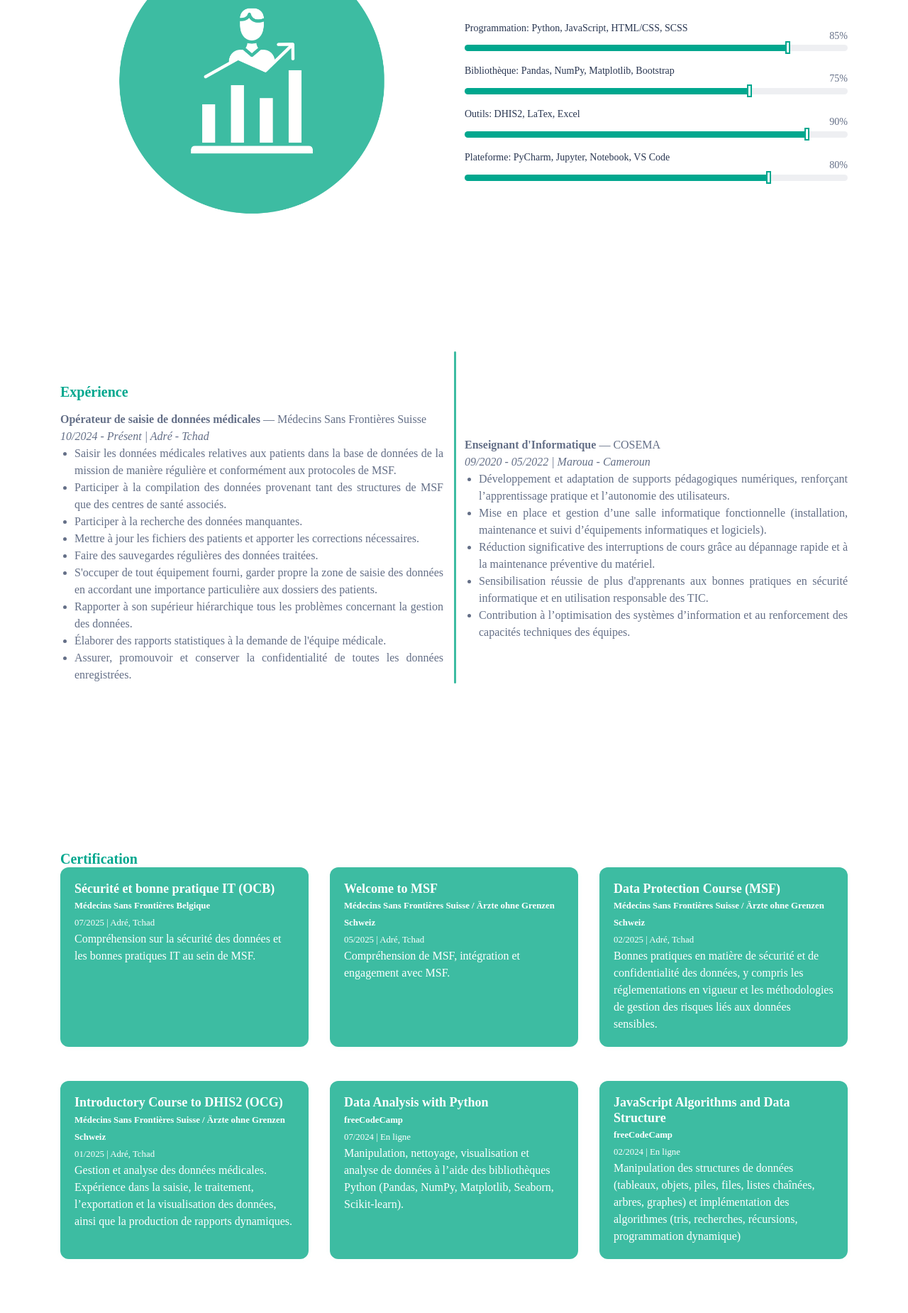
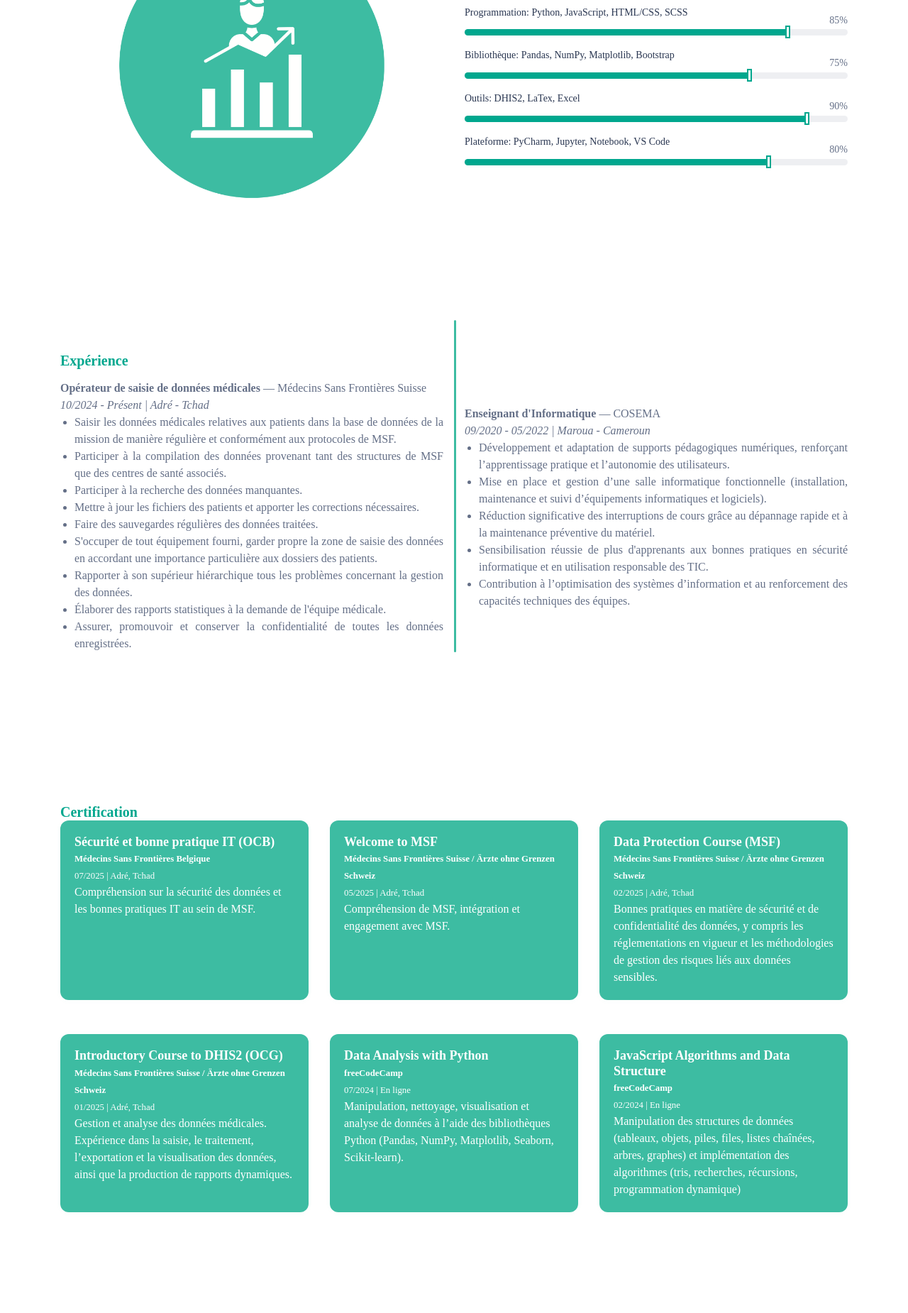
Before and after one commit to Sabour-Fidel/porfolio, a plain HTML site: page index.html in a window 1280 px wide. Shown: the part 950-2800 px from the top of the page at 71% size. Drawn offline with Linux system fonts and the light colour scheme.

Commit message:
update index

```diff
--- a/index.html
+++ b/index.html
@@ -113,7 +113,7 @@
                             <h2 class="header_title wow fadeInUp" data-wow-duration="1.3s" data-wow-delay="0.5s">Analyste de données</h2>
                             <ul class="header_btns mt-20 wow fadeInUp d-flex gap-3" data-wow-duration="1.3s" data-wow-delay="0.8s" style="list-style: none; padding-left: 1;">
                                 <li><a class="main-btn" href="assets/files/CV_Fidel_SABOUR.pdf" download>Télécharger mon CV</a></li>
-                                <li style="margin-left: 10px;"><a class="main-btn btn-two page-scroll" href="#contact">Me contacter</a></li>
+                                <li style="margin-left: 10px;"><a class="main-btn btn-two page-scroll" href="#contact">Contact</a></li>
                             </ul>
                             <p class="text-justify">Analyste de données et doté d'une bonne connaissance en systèmes d'information avec une solide expérience terrain. Actuellement en mission avec Médecins Sans Frontières au Tchad, je combine expertise technique et rigueur analytique pour optimiser la gestion des données médicales et assurer la continuité des opérations.</p>
                             <p class="text-justify">Mon parcours m'a permis de développer une approche polyvalente, alliant analyse de données, développement web, et formation. Je suis passionné par l'utilisation de la technologie au service de l'humanitaire et de l'amélioration des systèmes d'information.</p>
@@ -135,7 +135,7 @@
 
 <!--#### skills ###-->
 
-    <section id="skill" class="about_area pt-70 pb-120">
+    <section id="skill" class="about_area pt-5 pb-120">
         <div class="container">
             <div class="row align-items-center justify-content-center">
                 <div class="col-lg-6 col-md-9">
@@ -219,7 +219,7 @@
 <!--====== skills ======-->
 
 <!--====== EXPERIENCE PART START ======-->
-    <section id="experience" class="about_area pt-70 pb-120">
+    <section id="experience" class="about_area pt-5 pb-120">
         <div class="container">
             <div class="row align-items-center justify-content-center" style="position: relative;">
                 <div class="col-lg-6" style="position: relative;">
@@ -279,7 +279,7 @@
     </style>
 
 <!--====== CERTIFICATION PART START ======-->
-<section id="certification" class="about_area pt-70 pb-120">
+<section id="certification" class="about_area pt-5 pb-120">
     <div class="container">
         <div class="row align-items-center justify-content-center">
             <div class="col-lg-12">
@@ -406,7 +406,7 @@
 <!--====== CERTIFICATION PART ENDS ======-->
 
 <!--====== PROJECT PART START ======-->
-<section id="project" class="about_area pt-70 pb-120">
+<section id="project" class="about_area pt-5 pb-120">
     <div class="container">
         <div class="row align-items-center justify-content-center">
             <div class="col-lg-12">
```
